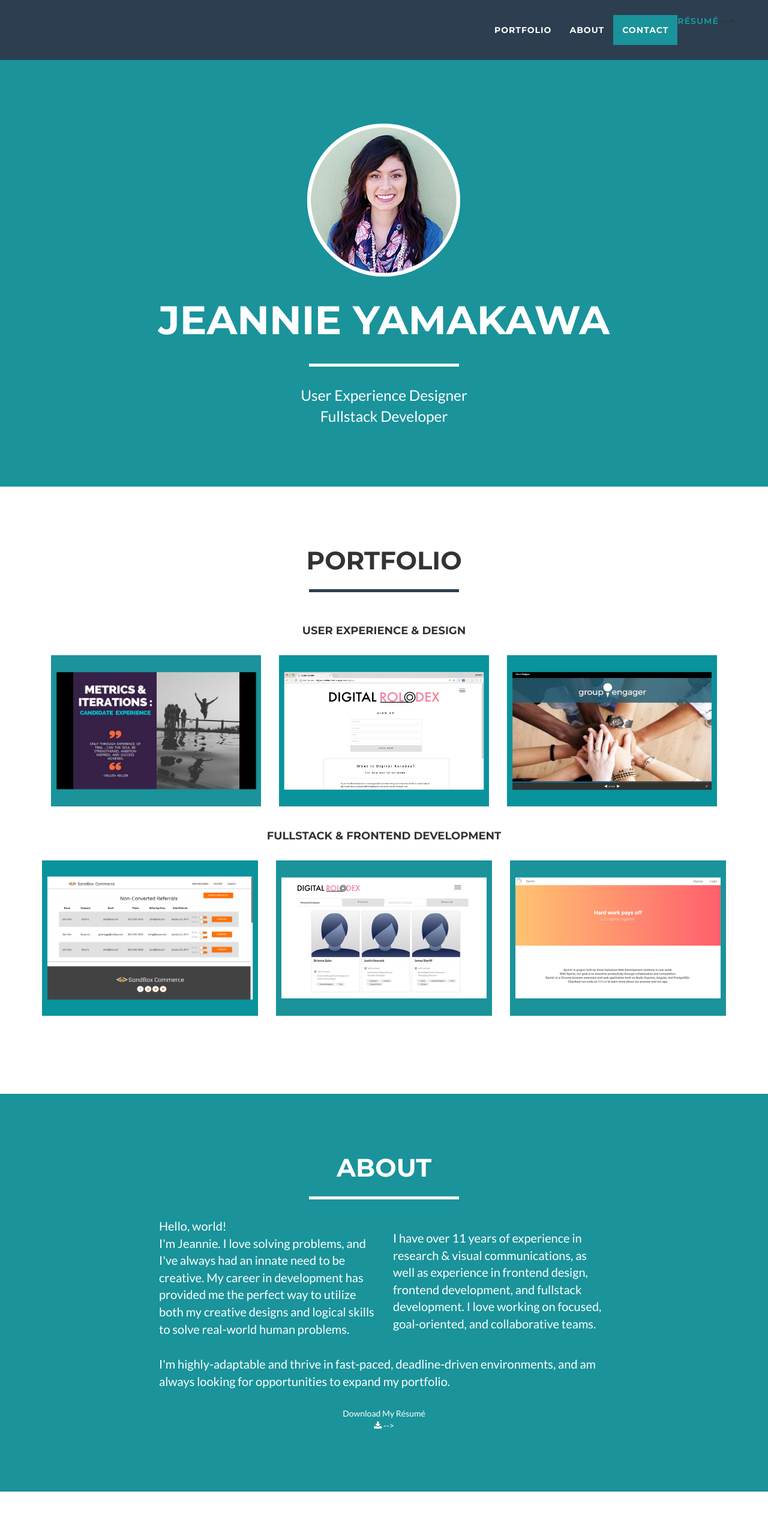
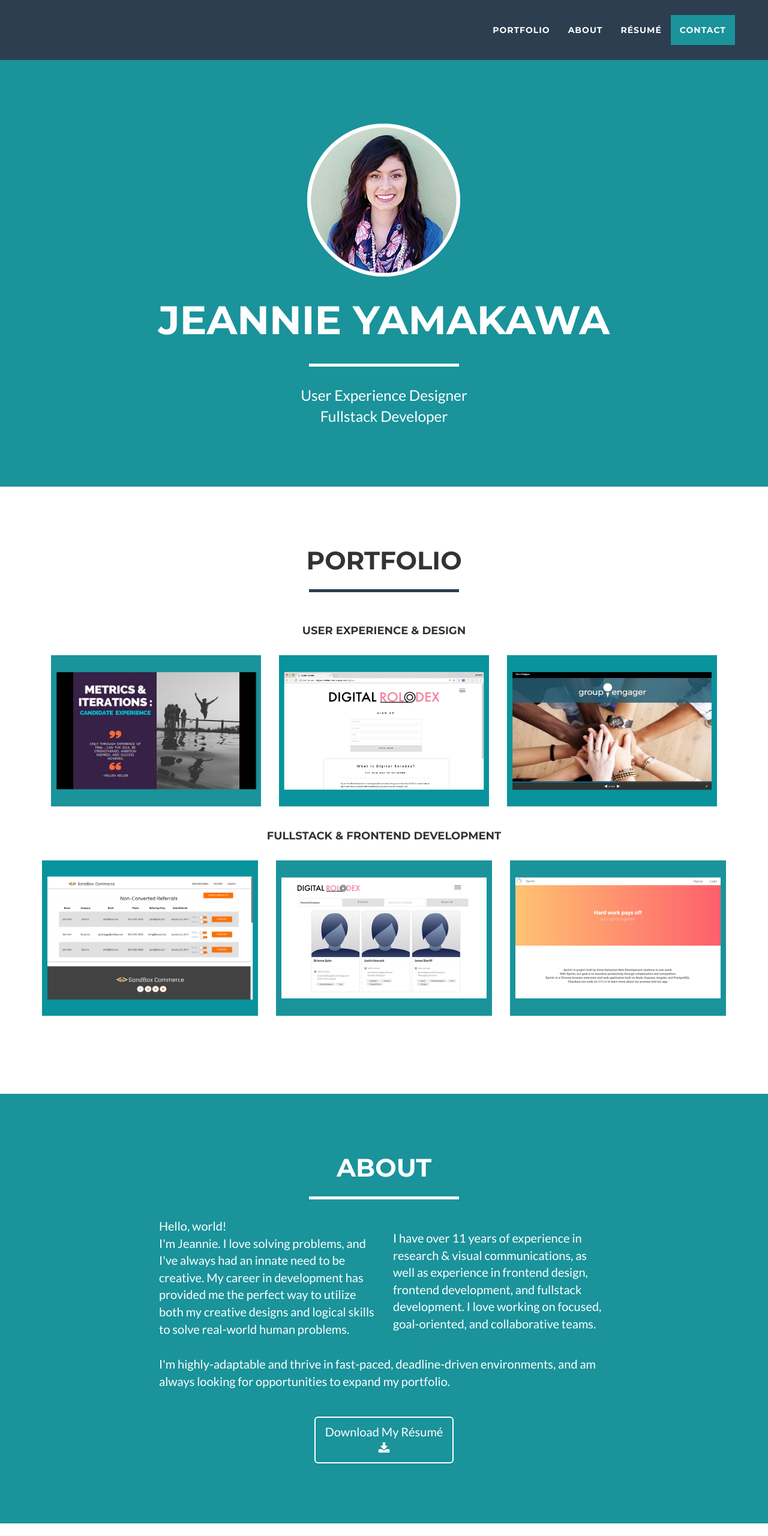
Before and after one commit to JeannieYamakawa/freelance, a website: page index.html in a window 1280 px wide. Shown: the top 2560 px of the page at 60% size. Drawn offline with nearby package versions, Linux system fonts and the light colour scheme.

Commit message:
Update index.html

```diff
--- a/index.html
+++ b/index.html
@@ -51,9 +51,9 @@
                     <li class="page-scroll">
                         <a href="#about">About</a>
                     </li>
-                    <!––<li class="page-scroll">
+                    <li class="page-scroll">
                         <a href="img/JeannieYamakawaResume.pdf" target="_blank">Résumé</a>
-                    </li>-->
+                    </li>
                     <li class="page-scroll">
                         <a href="#contact">Contact</a>
                     </li>
@@ -229,11 +229,11 @@
                     <br>
                 </div>
                 <div class="col-lg-8 col-lg-offset-2 text-center">
-                    <!––<a href="img/JeannieYamakawaResume.pdf" target="_blank" class="btn btn-lg btn-outline">
+                    <a href="img/JeannieYamakawaResume.pdf" target="_blank" class="btn btn-lg btn-outline">
                         Download My Résumé<br>
                         <i class="fa fa-download"></i>
 
-                    </a>-->
+                    </a>
                 </div>
             </div>
         </div>
```
